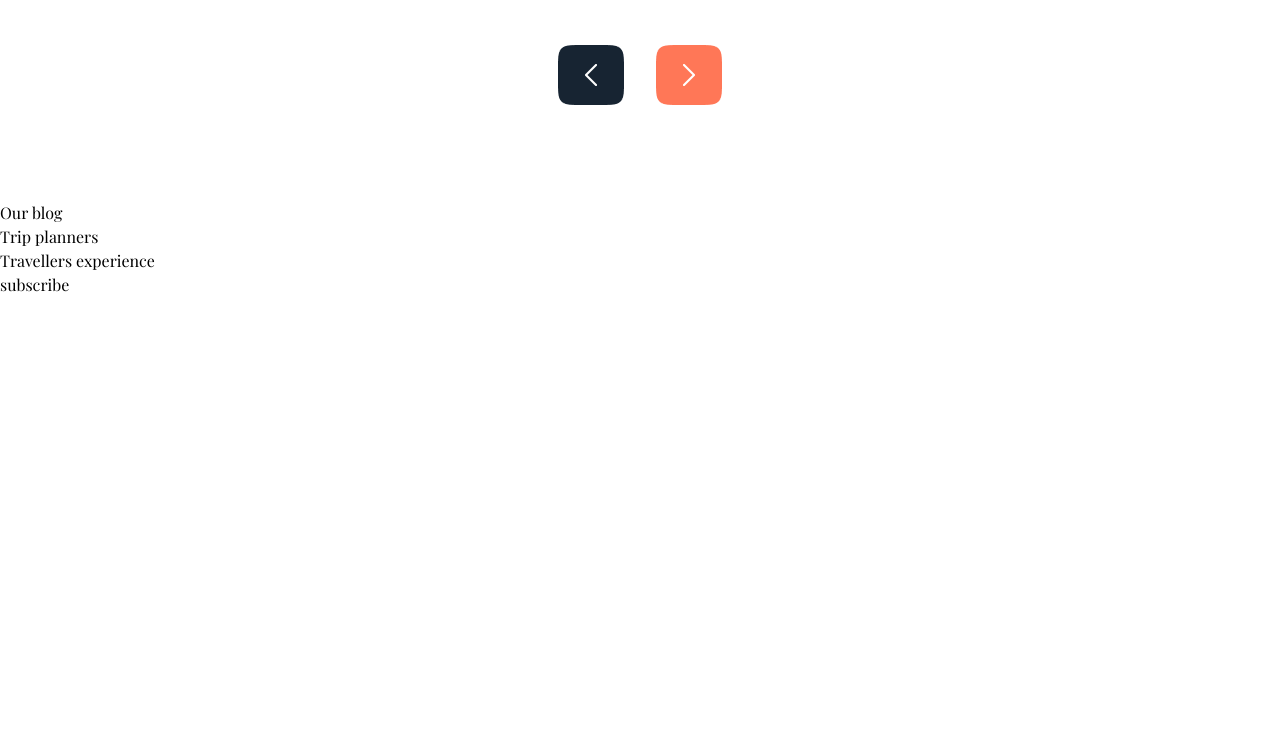
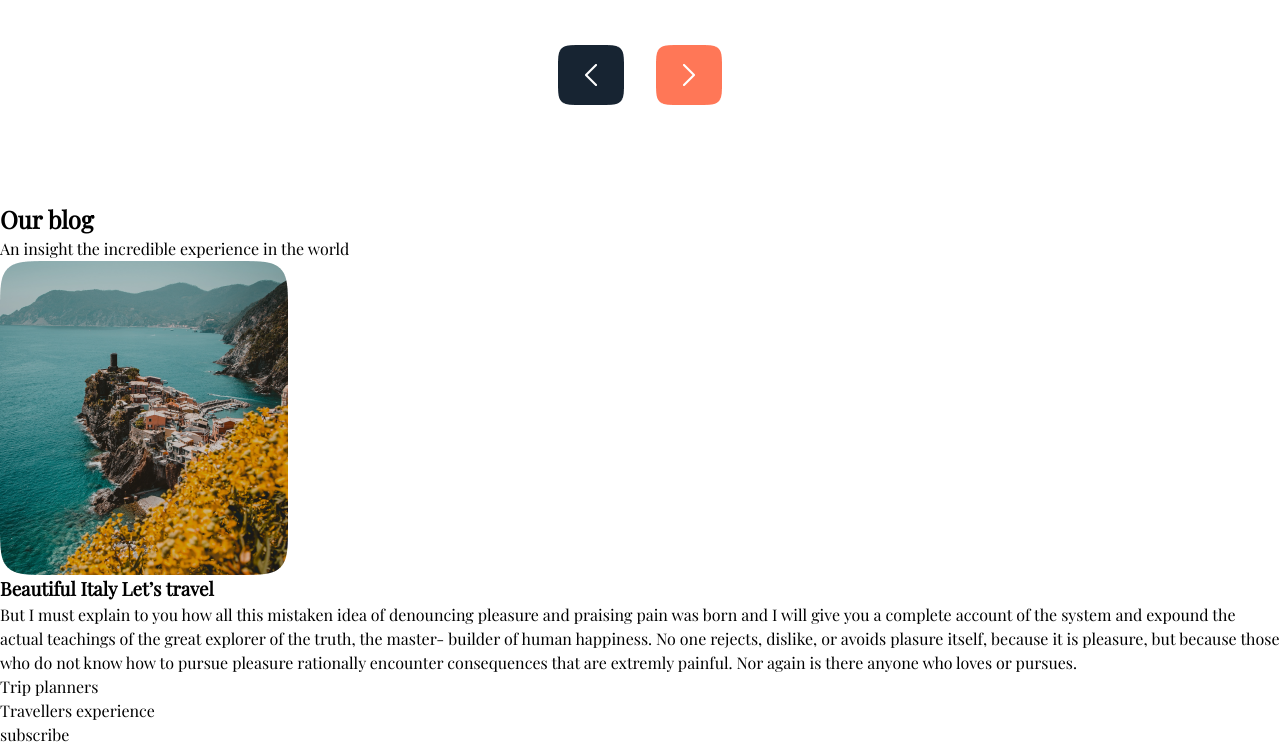
Before and after one commit to LeanLu/202301-W1CH5-Leandro-Ryan, a website: page index.html in a window 1280 px wide. Shown: the part 2566-3313 px from the top of the page. Before the commit the page ends 2863 px from the top, so only its background shows below. Drawn offline with nearby package versions, Linux system fonts and the light colour scheme.

Commit message:
Added section3 to html files

```diff
--- a/index.html
+++ b/index.html
@@ -207,7 +207,32 @@
 
 
 
-    <section>Our blog</section>
+    <section>
+      <h2 class="section3__title">Our blog</h2>
+      <span class="section3__line"></span>
+      <p class="section3__paragraph">An insight the incredible experience in the world</p>
+      <img src="images/Image Container.png" alt="Una pequeña cala en italia" class="section3__image">
+      <h3 class="section3__secondTitle">Beautiful Italy Let’s travel</h3>
+      <p class="section3__secondParagraph">But I must explain to you how all this mistaken idea of denouncing pleasure
+        and praising pain was born and I
+        will give
+        you a complete account of the system and expound the actual teachings of the great explorer of the truth, the
+        master-
+        builder of human happiness. No one rejects, dislike, or avoids plasure itself, because it is pleasure, but
+        because those
+        who do not know how to pursue pleasure rationally encounter consequences that are extremly painful. Nor again is
+        there
+        anyone who loves or pursues.</p>
+    </section>
+
+
+
+
+
+
+
+
+
     <section>Trip planners</section>
     <section>Travellers experience</section>
     <section>subscribe</section>
```
Also changed, not shown: images/Image Container.png (added).
